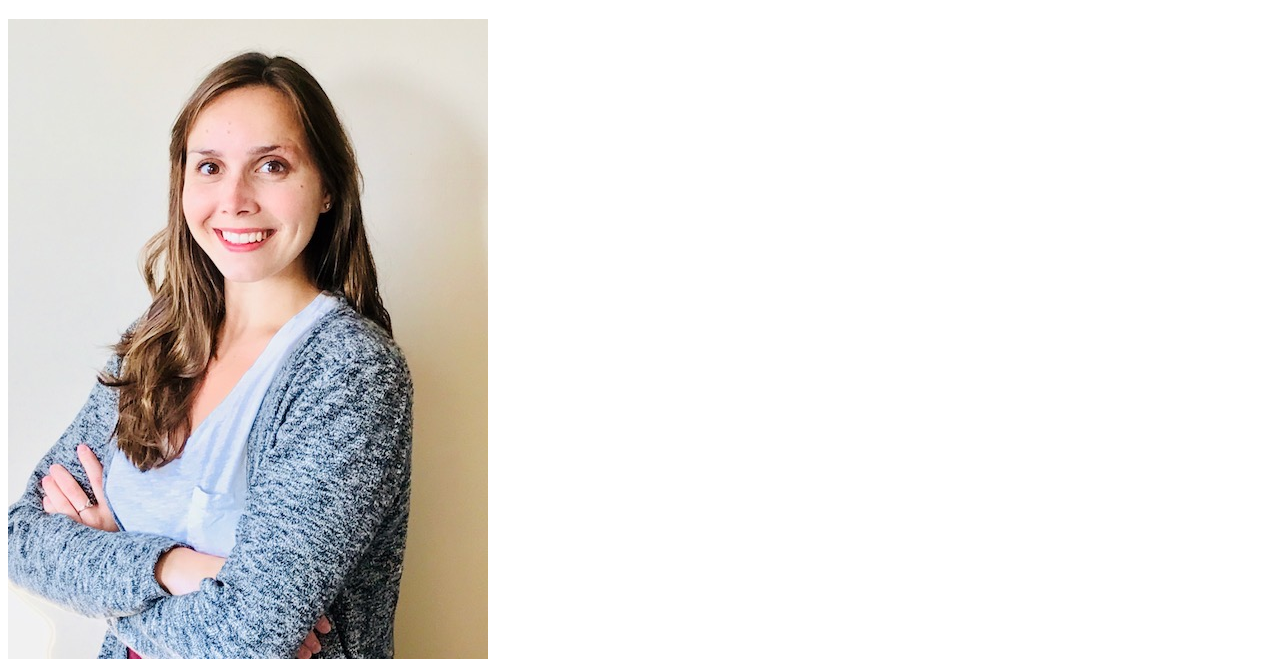
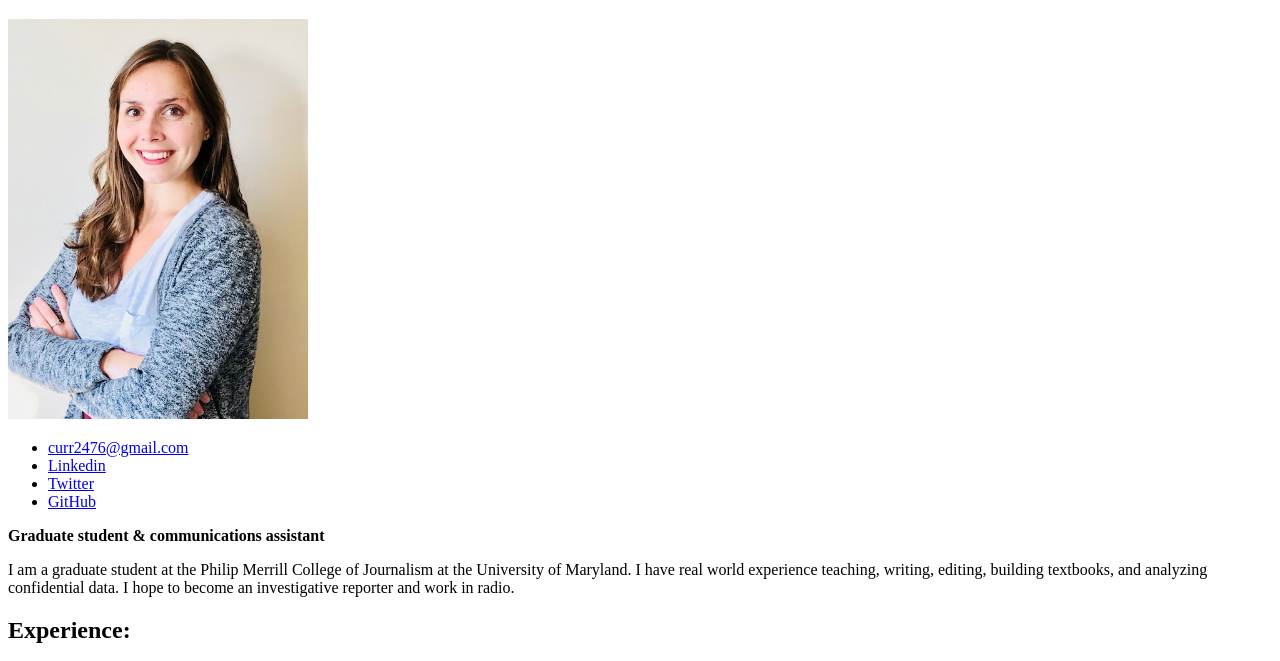
Before and after one commit to cdcurran/Colleen-Curran-Jour652, a plain HTML site: page resume/index.html in a window 1280 px wide. Shown: the part 61-722 px from the top of the page. Drawn offline with Linux system fonts and the light colour scheme.

Commit message:
resume changes #2

```diff
--- a/resume/index.html
+++ b/resume/index.html
@@ -11,7 +11,7 @@
 <body>
   <!--I MADE THIS MYSELF! -->
   <h1>Colleen Curran</h1>
-  <img src="my-picture.jpg" alt="Colleen's Photo" wodth="300px">
+  <img src="my-picture.jpg" alt="Colleen's Photo" width="300px">
 
 <!--Contact details -->
   <ul>
```
